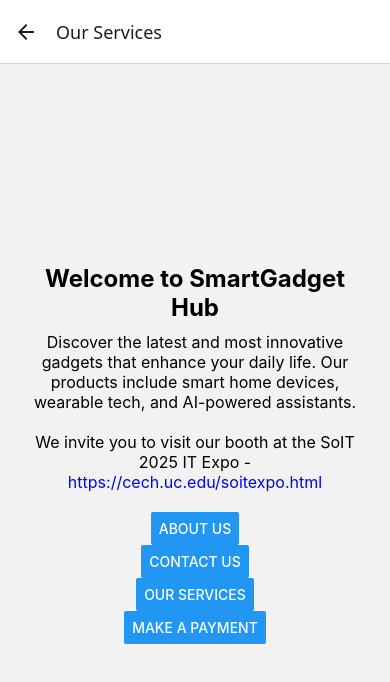
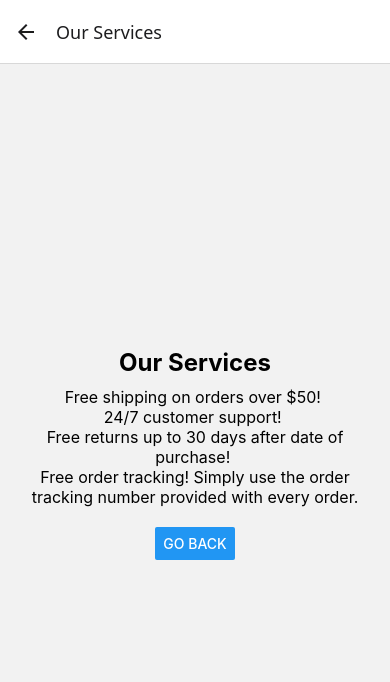
Before and after one commit to pranavm7/CrossPlatformApp, a React Native app: screen / in a window 390 px wide. Both pictures are taken after a click on the button "OUR SERVICES". Shown: the top 682 px of the page. Built offline with nearby package versions, Linux system fonts and the light colour scheme.

Commit message:
Update ServicesScreen.js

```diff
--- a/screens/ServicesScreen.js
+++ b/screens/ServicesScreen.js
@@ -3,19 +3,15 @@
 export default function ServicesScreen({ navigation }) {
 return (
 <View style={styles.container}>
-<Text style={styles.title}>Welcome to SmartGadget Hub</Text>
+<Text style={styles.title}>Our Services</Text>
 <Text style={styles.description}>
-Discover the latest and most innovative gadgets that enhance your daily life.
-Our products include smart home devices, wearable tech, and AI-powered assistants.
+Free shipping on orders over $50! {"\n"}
+24/7 customer support! {"\n"}
+Free returns up to 30 days after date of purchase! {"\n"}
+Free order tracking! Simply use the order tracking number provided with every order.
 </Text>
-<Text style={styles.description}>
-We invite you to visit our booth at the SoIT 2025 IT Expo -
-<Text style={{ color: 'blue' }}> https://cech.uc.edu/soitexpo.html</Text>
-</Text>
-<Button title="About Us" onPress={() => navigation.navigate('About Us')} />
-<Button title="Contact Us" onPress={() => navigation.navigate('Contact Us')} />
-<Button title="Our Services" onPress={() => navigation.navigate('Our Services')} />
-<Button title="Make a Payment" onPress={() => navigation.navigate('Payment')} />
+
+<Button title="Go Back" onPress={() => navigation.goBack()} />
 </View>
 );
 } // **Close the component function before defining styles**
```
